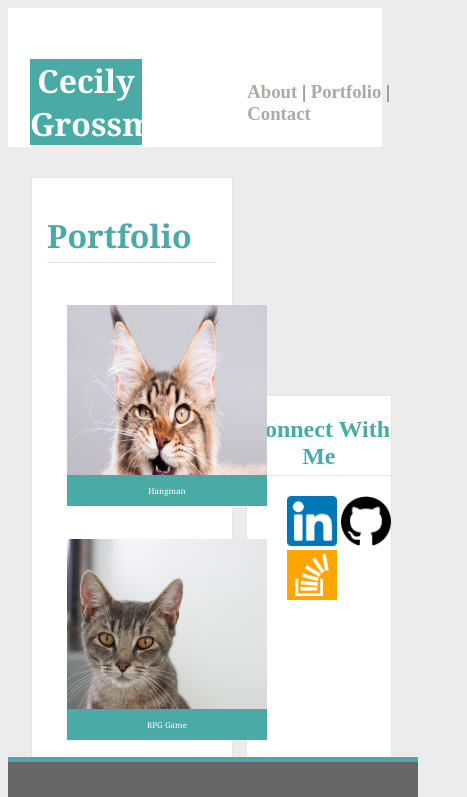
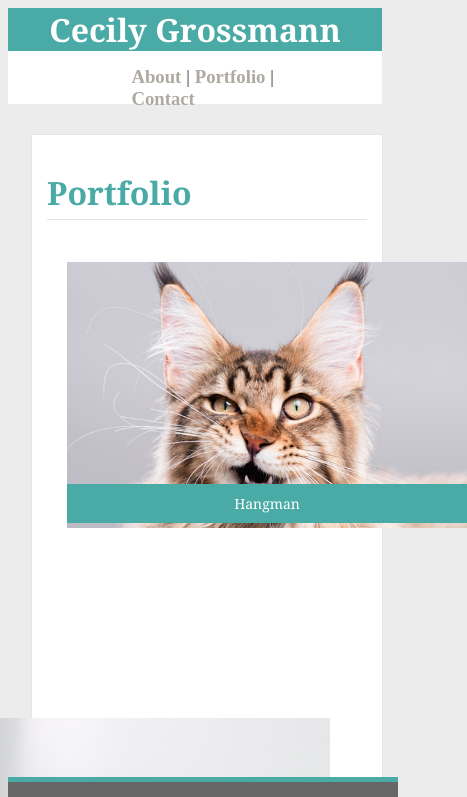
Before and after one commit to grssmnn2/Responsive-Portfolio, a plain HTML site: page portfolio.html in a window 390 px wide. Shown: the top 797 px of the page, 467 px wide, since content can reach past the window. Drawn offline with Linux system fonts and the light colour scheme.

Commit message:
changed 640 width to screen shot

```diff
--- a/style.css
+++ b/style.css
@@ -309,37 +309,46 @@ span{
 	#aboutportcon{
 		width: 50%;
 
-		bottom: 50px;
-		left: 14%;
+		top: -52px;
+		left: -17%;
+	}
+
+	#aboutportcontext{
+
 	}
 
 
-
 	#yourname{
-		left: 22px;
-		top: 25px;
-		width: 30%;
+		left: 0%;
+		top: -26px;
+		width: 100%;
 
 	}
 
 	#connectwithme {
-		width: 37%;
+		width: 93%;
 		height: 51%;
-		bottom: 2%;
-		left: 63%;
+		bottom: -141%;
+		left: 4%;
+	}
+
+	#connectwithmetext{
+		text-align: left;
+		padding-left: 6%;
 	}
 
 	/*About Me Page*/
 
 	#aboutme {
-		width: 50%;
+		width: 92%;
 		top: 30px;
 		bottom: 40px;
-		left: 2px;
+		left: 0%;
+		max-height: 750px;
 	}
 
 	#cecilyphoto{
-		width: 45%;
+		width: 93%;
 		height: 45%;
 	}
 
@@ -347,48 +356,50 @@ span{
 
 	#portfoliosection{
 		left: 8px;
-		width: 54%;
-		height: 1575px;
+		width: 94%;
+		height: 680px;
 
 	}
 
-	img{
-		width: 70%;
-		height: 70%;
+	#cat1, #cat2, #cat3, #cat4, #cat5{
+		width: 200%	;
+		height: 200%;
 	}
 
 	.container p{
-		font-size: 8px;
-		width: 90%;
-		top: 406%;
+		font-size: 14px;
+		width: 190%;
+		top: 521%;
 	}
 
 	#rpg{
-		top: 10%;
+		top: 58%;
+		right: 43%;
 	}
 
 	#trivia{
-		top: 20%;
+		top: 103%;
 	}
 
 	#riw{
-		top: 30%;
+		top: 159%;
+		right: 43%;
 	}
 
 	#rps{
-		top: 40%;
+		top: 203%;
 	}
 
 	/*Contact Page */
 
 	#contactmeform{
 		height: 50%;
-		width: 54%;
+		width: 91%;
 		left: -1px;
 	}
 
 	input[type="text"] {
-		width: 152%;
+		width: 335%;
 
 	}
 
@@ -398,8 +409,12 @@ span{
 	}
 
 	textarea{
-		width: 75%;
+		width: 95%;
 		border: 1px solid rgb(229, 229, 229);
+	}
+
+	#footersection {
+		padding: 0%;
 	}
 
 }
```
Also changed, not shown: index.html (+1 -1 lines).
